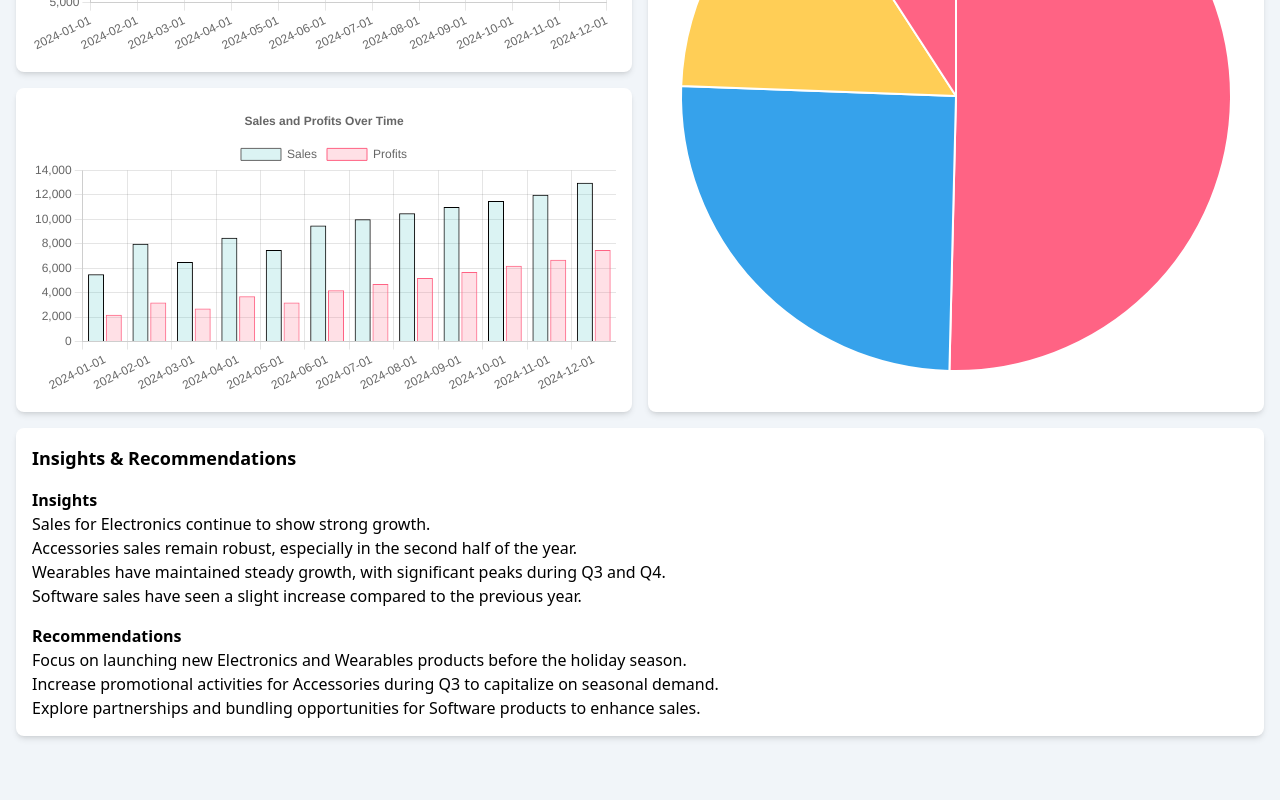
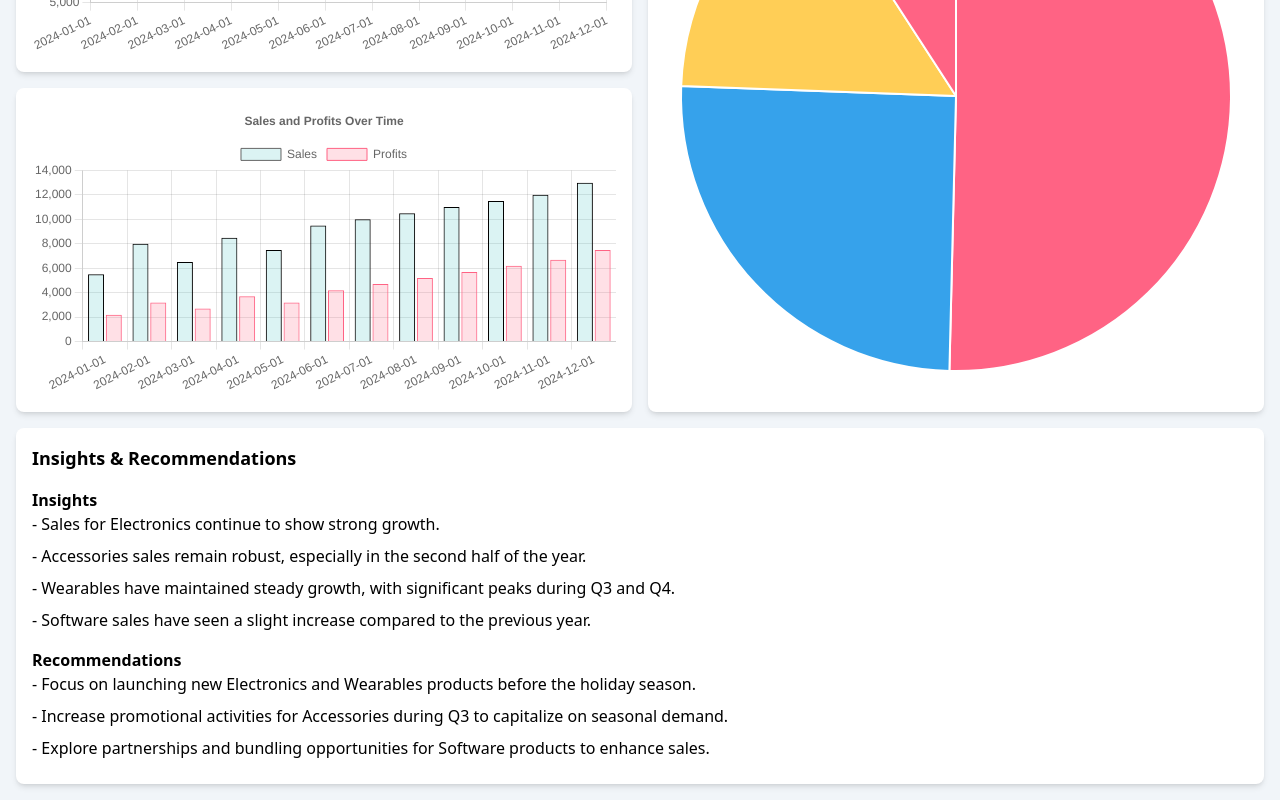
Before and after one commit to Toxxxu/sales-dashboard, a Next.js app: page / in a window 1280 px wide. Shown: the part 712-1512 px from the top of the page. Before the commit the page ends 1464 px from the top, so only its background shows below. Built offline with nearby package versions, Linux system fonts and the light colour scheme.

Commit message:
fix: text

```diff
--- a/src/components/Insights.tsx
+++ b/src/components/Insights.tsx
@@ -15,13 +15,17 @@ export const Insights: React.FC<InsightProps> = ({
       <h3 className="font-semibold">Insights</h3>
       <ul className="mb-4">
         {insights.map((insight, index) => (
-          <li key={index}>{insight}</li>
+          <li key={index} className="mb-2">
+            - {insight}
+          </li>
         ))}
       </ul>
       <h3 className="font-semibold">Recommendations</h3>
       <ul>
-        {recommendations.map((recommendations, index) => (
-          <li key={index}>{recommendations}</li>
+        {recommendations.map((recommendation, index) => (
+          <li key={index} className="mb-2">
+            - {recommendation}
+          </li>
         ))}
       </ul>
     </div>
```
